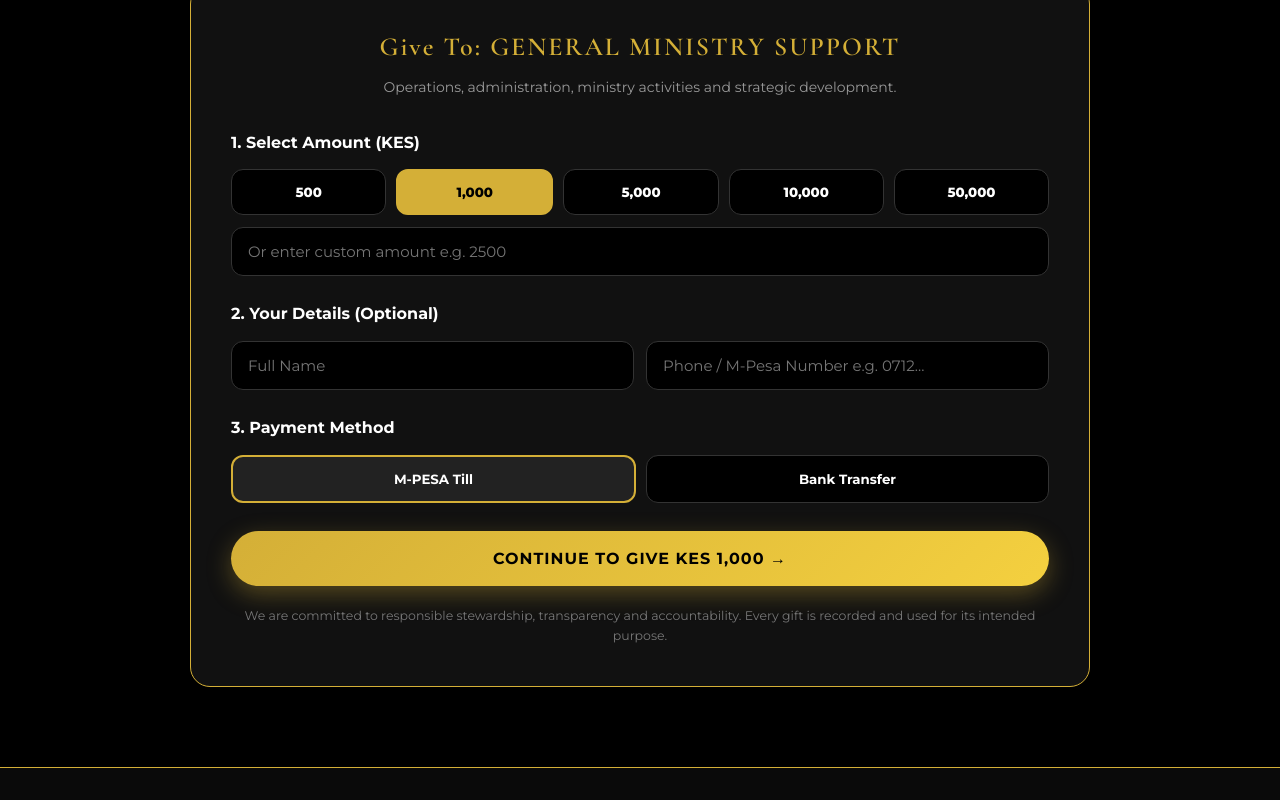
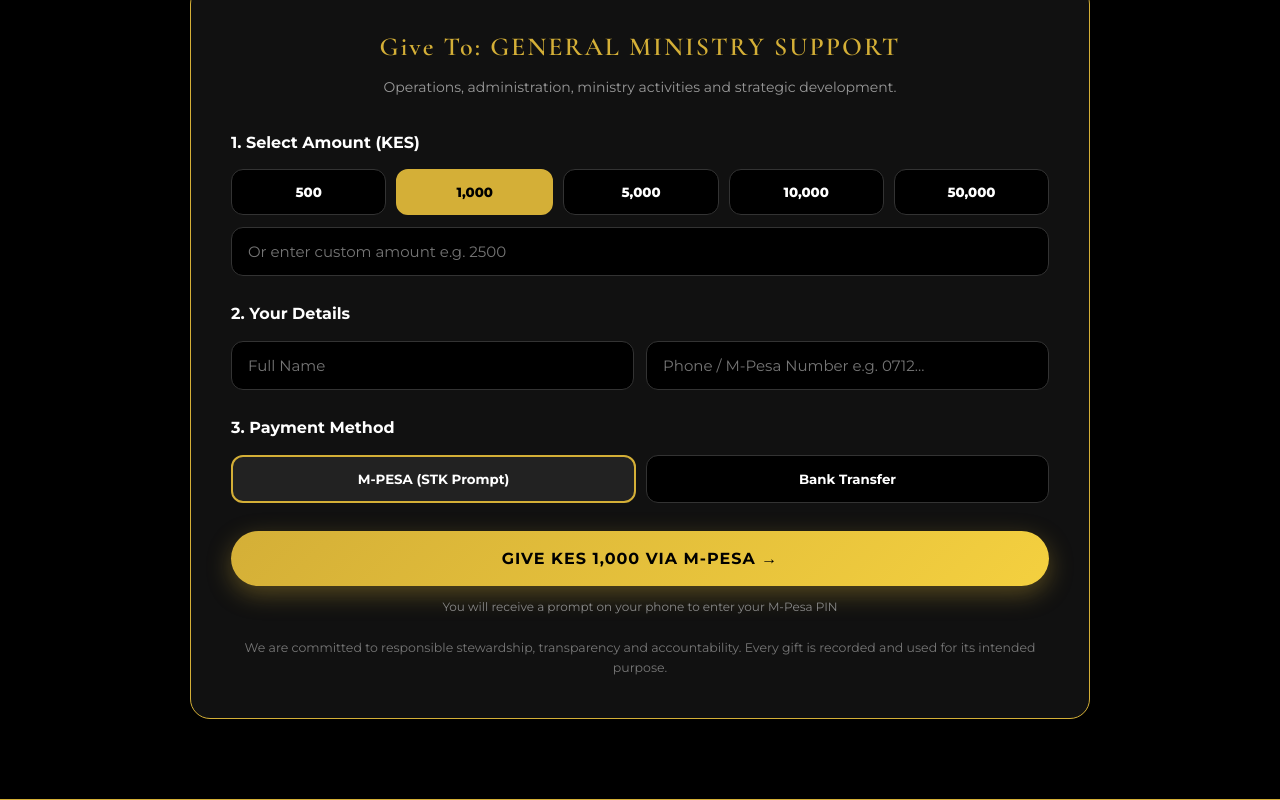
Before and after one commit to HABERTMANDE/websiteanazao, a React (Vite) app: page /give in a window 1280 px wide. Shown: the part 1342-2142 px from the top of the page. Built offline with nearby package versions, Linux system fonts and the light colour scheme.

Commit message:
Add M-Pesa STK Push prompt

```diff
--- a/src/pages/Give.jsx
+++ b/src/pages/Give.jsx
@@ -23,6 +23,48 @@ function Give() {
   const [phone, setPhone] = useState("");
   const [method, setMethod] = useState("mpesa");
   const [showDetails, setShowDetails] = useState(false);
+
+  // --- M-PESA STK PUSH STATES ---
+  const [loading, setLoading] = useState(false);
+  const [status, setStatus] = useState("");
+
+  // Format 0719... -> 254719...
+  const formatPhone = (p) => {
+    let cleaned = (p || "").replace(/\D/g, "");
+    if (cleaned.startsWith("0")) return "254" + cleaned.slice(1);
+    if (cleaned.startsWith("254")) return cleaned;
+    return cleaned;
+  };
+
+  const handleMpesaPush = async () => {
+    if (!finalAmount || finalAmount < 1) return alert("Enter a valid amount");
+    if (phone.length < 10) return alert("Enter a valid M-Pesa number e.g. 0719...");
+
+    setLoading(true);
+    setStatus("Sending M-Pesa prompt to " + phone + "... Check your phone");
+
+    try {
+      const res = await fetch("/api/mpesa/stk-push", {
+        method: "POST",
+        headers: { "Content-Type": "application/json" },
+        body: JSON.stringify({
+          phone: formatPhone(phone),
+          amount: finalAmount,
+          accountReference: campaign,
+          transactionDesc: `Anazao Give - ${selected.title}`
+        }),
+      });
+      const data = await res.json();
+      if (data.success) {
+        setStatus("✅ Prompt sent! Enter your M-Pesa PIN on your phone to complete. You will get an SMS confirmation.");
+      } else {
+        setStatus("❌ Failed: " + (data.message || "Try again"));
+      }
+    } catch (e) {
+      setStatus("❌ Network error. Check your backend is running.");
+    }
+    setLoading(false);
+  };
 
   const cardStyle = {
     backgroundColor: "#111111",
@@ -66,7 +108,6 @@ function Give() {
   return (
     <div style={{ backgroundColor: colors.black, color: colors.white, minHeight: "100vh", padding: "120px 20px 80px" }}>
 
-      {/* YOUR ORIGINAL CARD - KEPT */}
       <div style={cardStyle}>
         <h1 style={{ color: colors.gold, fontSize: "4rem", marginBottom: "20px", marginTop: 0 }}>Give</h1>
         <p style={{ color: "#C5C5C5", lineHeight: "1.9", fontSize: "1.1rem", marginBottom: "30px" }}>
@@ -88,7 +129,6 @@ function Give() {
         </p>
       </div>
 
-      {/* NEW: CATEGORIES */}
       <div style={{ maxWidth: "1100px", margin: "60px auto 0", textAlign: "center" }}>
         <p style={{ color: colors.gold, letterSpacing: "3px", fontWeight: "800", fontSize: "12px" }}>WHERE YOUR GIVING GOES</p>
         <h2 style={{ fontSize: "30px", margin: "10px 0 30px" }}>Choose An Area To Support</h2>
@@ -104,7 +144,6 @@ function Give() {
         </div>
       </div>
 
-      {/* NEW: FORM */}
       <div id="give-form" style={{ ...cardStyle, marginTop: "50px", textAlign: "left" }}>
         <div style={{ textAlign: "center" }}>
           <h2 style={{ color: colors.gold, fontSize: "26px", margin: "0 0 6px" }}>Give To: {selected.title}</h2>
@@ -122,7 +161,7 @@ function Give() {
         </div>
         <input style={{ ...inputStyle, marginTop: "12px" }} placeholder="Or enter custom amount e.g. 2500" value={customAmount} onChange={(e) => setCustomAmount(e.target.value.replace(/[^0-9]/g, ""))} />
 
-        <p style={{ color: "#fff", fontWeight: "700", margin: "24px 0 12px" }}>2. Your Details (Optional)</p>
+        <p style={{ color: "#fff", fontWeight: "700", margin: "24px 0 12px" }}>2. Your Details</p>
         <div style={{ display: "grid", gridTemplateColumns: "1fr 1fr", gap: "12px" }}>
           <input style={inputStyle} placeholder="Full Name" value={name} onChange={(e) => setName(e.target.value)} />
           <input style={inputStyle} placeholder="Phone / M-Pesa Number e.g. 0712..." value={phone} onChange={(e) => setPhone(e.target.value)} />
@@ -130,33 +169,41 @@ function Give() {
 
         <p style={{ color: "#fff", fontWeight: "700", margin: "24px 0 12px" }}>3. Payment Method</p>
         <div style={{ display: "flex", gap: "10px" }}>
-          <button onClick={() => setMethod("mpesa")} style={{ flex: 1, padding: "14px", borderRadius: "12px", border: method === "mpesa" ? `2px solid ${colors.gold}` : "1px solid #333", background: method === "mpesa" ? "#222" : "#000", color: "#fff", fontWeight: "700", cursor: "pointer" }}>M-PESA Till</button>
-          <button onClick={() => setMethod("bank")} style={{ flex: 1, padding: "14px", borderRadius: "12px", border: method === "bank" ? `2px solid ${colors.gold}` : "1px solid #333", background: method === "bank" ? "#222" : "#000", color: "#fff", fontWeight: "700", cursor: "pointer" }}>Bank Transfer</button>
+          <button onClick={() => { setMethod("mpesa"); setShowDetails(false); setStatus(""); }} style={{ flex: 1, padding: "14px", borderRadius: "12px", border: method === "mpesa" ? `2px solid ${colors.gold}` : "1px solid #333", background: method === "mpesa" ? "#222" : "#000", color: "#fff", fontWeight: "700", cursor: "pointer" }}>M-PESA (STK Prompt)</button>
+          <button onClick={() => { setMethod("bank"); setShowDetails(false); setStatus(""); }} style={{ flex: 1, padding: "14px", borderRadius: "12px", border: method === "bank" ? `2px solid ${colors.gold}` : "1px solid #333", background: method === "bank" ? "#222" : "#000", color: "#fff", fontWeight: "700", cursor: "pointer" }}>Bank Transfer</button>
         </div>
 
+        {/* --- NEW: M-PESA STK BUTTON --- */}
+        {method === "mpesa" ? (
+          <>
+            <button
+              onClick={handleMpesaPush}
+              disabled={loading}
+              style={{ ...buttonStyle, width: "100%", marginTop: "28px", opacity: loading ? 0.6 : 1 }}
+            >
+              {loading ? "SENDING PROMPT..." : `GIVE KES ${finalAmount?.toLocaleString() || 0} VIA M-PESA →`}
+            </button>
+            {status && <p style={{ textAlign: "center", color: "#fff", marginTop: "14px", lineHeight: "1.6", background: "#000", border: `1px solid ${colors.gold}`, padding: "14px", borderRadius: "12px" }}>{status}</p>}
+            <p style={{ textAlign: "center", color: "#888", fontSize: "12px", marginTop: "10px" }}>
+              You will receive a prompt on {phone || "your phone"} to enter your M-Pesa PIN
+            </p>
+          </>
+        ) : (
+          <>
             {!showDetails ? (
               <button style={{ ...buttonStyle, width: "100%", marginTop: "28px" }} onClick={() => setShowDetails(true)}>
                 CONTINUE TO GIVE KES {finalAmount?.toLocaleString() || 0} →
               </button>
             ) : (
               <div style={{ background: "#000", border: `1px dashed ${colors.gold}`, borderRadius: "14px", padding: "22px", marginTop: "22px", textAlign: "center" }}>
-            {method === "mpesa" ? (
-              <>
-                <p style={{ color: colors.gold, fontWeight: "800", margin: "0 0 8px" }}>M-PESA - BUY GOODS TILL</p>
-                <p style={{ fontSize: "28px", fontWeight: "800", letterSpacing: "2px", margin: "6px 0" }}>YOUR_TILL_NUMBER</p>
-                <p style={{ color: "#C5C5C5", fontSize: "14px", lineHeight: "1.6" }}>Go to M-Pesa → Buy Goods → Enter Till <b>YOUR_TILL_NUMBER</b><br />Amount: <b>KES {finalAmount?.toLocaleString()}</b><br />Account: <b>{selected.title}</b></p>
-                <p style={{ color: "#888", fontSize: "13px" }}>Replace YOUR_TILL_NUMBER with your real Till in the code.</p>
-              </>
-            ) : (
-              <>
                 <p style={{ color: colors.gold, fontWeight: "800", margin: "0 0 8px" }}>BANK TRANSFER</p>
                 <p style={{ color: "#fff", lineHeight: "1.8" }}>Bank: <b>YOUR_BANK_NAME</b><br />Account Name: <b>YOUR_ACCOUNT_NAME</b><br />Account Number: <b>YOUR_ACCOUNT_NUMBER</b><br />Branch: <b>YOUR_BRANCH</b></p>
                 <p style={{ color: "#888", fontSize: "13px" }}>Replace the YOUR_... placeholders with your real bank details in the code.</p>
-              </>
-            )}
                 <p style={{ color: "#999", fontSize: "13px", marginTop: "14px" }}>After sending, please keep your confirmation SMS. Thank you {name ? `, ${name}` : ""}!</p>
                 <button onClick={() => setShowDetails(false)} style={{ background: "transparent", color: "#999", border: "none", cursor: "pointer", textDecoration: "underline", marginTop: "8px" }}>← Back</button>
               </div>
+            )}
+          </>
         )}
 
         <p style={{ textAlign: "center", color: "#777", fontSize: "12.5px", marginTop: "20px", lineHeight: "1.6" }}>
```
Lines whose indentation alone changed are shown as unchanged.
